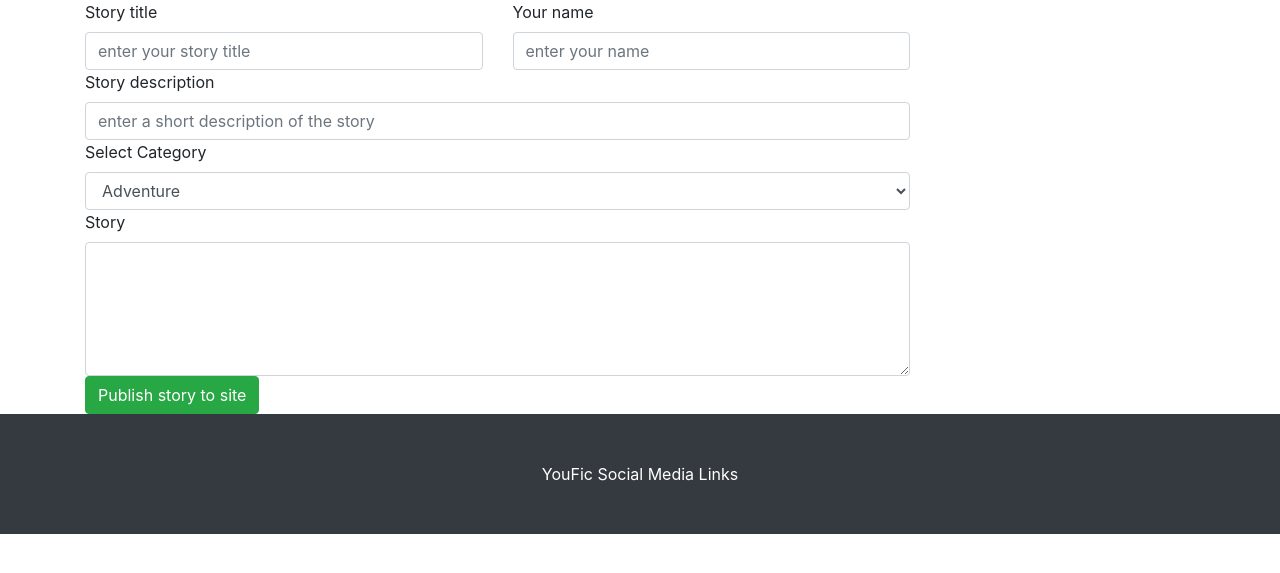
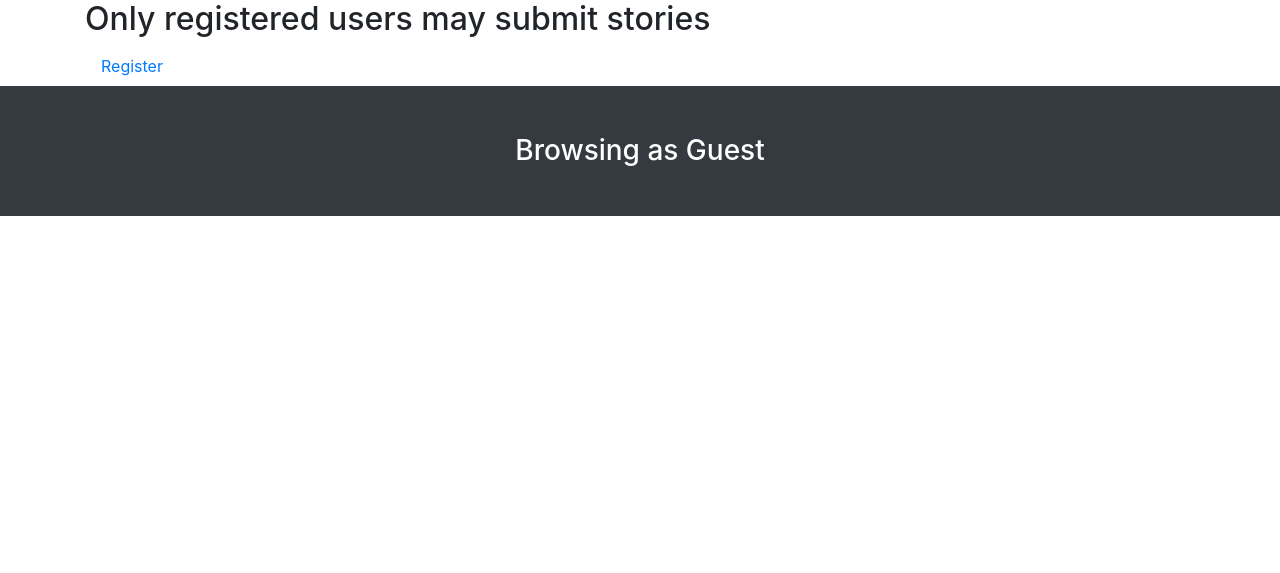
Before and after one commit to andrewdempsey2018/youfic, a Django app: page /submit/ in a window 1280 px wide. Shown: the part 56-629 px from the top of the page. Run offline with Django 3.2, Linux system fonts and the light colour scheme; some libraries are stand-ins or nearby versions.

Commit message:
Restricted submit page to registered users only

```diff
--- a/donate/templates/thanks.html
+++ b/donate/templates/thanks.html
@@ -7,6 +7,7 @@
 
 </head>
 <body>
-    <h1>Thanks!</h1>
+    <h2>Thanks!</h2>
+    <a class="nav-link" href="{% url 'index' %}">Go to home page</a>
 </body>
 </html>
--- a/story/templates/story/submit.html
+++ b/story/templates/story/submit.html
@@ -12,6 +12,8 @@
 
 {% block submitstory %}
 <div class="container">
+
+    {% if user.is_authenticated %}
     <form action="" method="POST">
         {% csrf_token %}
 
@@ -46,11 +48,15 @@
         <div class="row">
             <div class="col">
                 <label for="text">Story</label>
-            <textarea class="form-control" id='text' name="text"" rows="5"></textarea>
+                <textarea class="form-control" id='text' name="text"" rows=" 5"></textarea>
             </div>
         </div>
 
         <button type="submit" class="btn btn-success">Publish story to site</button>
     </form>
+    {% else %}
+    <h2>Only registered users may submit stories</h2>
+    <a class="nav-link" href="{% url 'registration' %}">Register</a>
+    {% endif %}
 </div>
 {% endblock %}
--- a/templates/base.html
+++ b/templates/base.html
@@ -153,9 +153,15 @@
 
   <!-- Footer -->
   <footer class="py-5 bg-dark">
+    {% if user.is_authenticated %}
     <div class="container">
-      <p class="m-0 text-center text-white">YouFic Social Media Links</p>
+      <h3 class="m-0 text-center text-white">Currently logged in as {{ user.username }}</h3>
     </div>
+    {% else %}
+    <div class="container">
+      <h3 class="m-0 text-center text-white">Browsing as Guest</h3>
+    </div>
+    {% endif %}
     <!-- /.container -->
   </footer>
 
--- a/youfic/settings.py
+++ b/youfic/settings.py
@@ -12,7 +12,7 @@ https://docs.djangoproject.com/en/3.0/ref/settings/
 
 import os
 # Add enviornmant variables
-#import env
+import env
 
 # Build paths inside the project like this: os.path.join(BASE_DIR, ...)
 BASE_DIR = os.path.dirname(os.path.dirname(os.path.abspath(__file__)))
@@ -24,7 +24,7 @@ SECRET_KEY = os.environ.get('SECRET_KEY')
 # See https://docs.djangoproject.com/en/3.0/howto/deployment/checklist/
 
 # SECURITY WARNING: don't run with debug turned on in production!
-#DEBUG = True
+DEBUG = True
 
 ALLOWED_HOSTS = ['localhost', 'youfic.herokuapp.com']
 
```
Also changed, not shown: db.sqlite3. Lines whose indentation alone changed are shown as unchanged.
